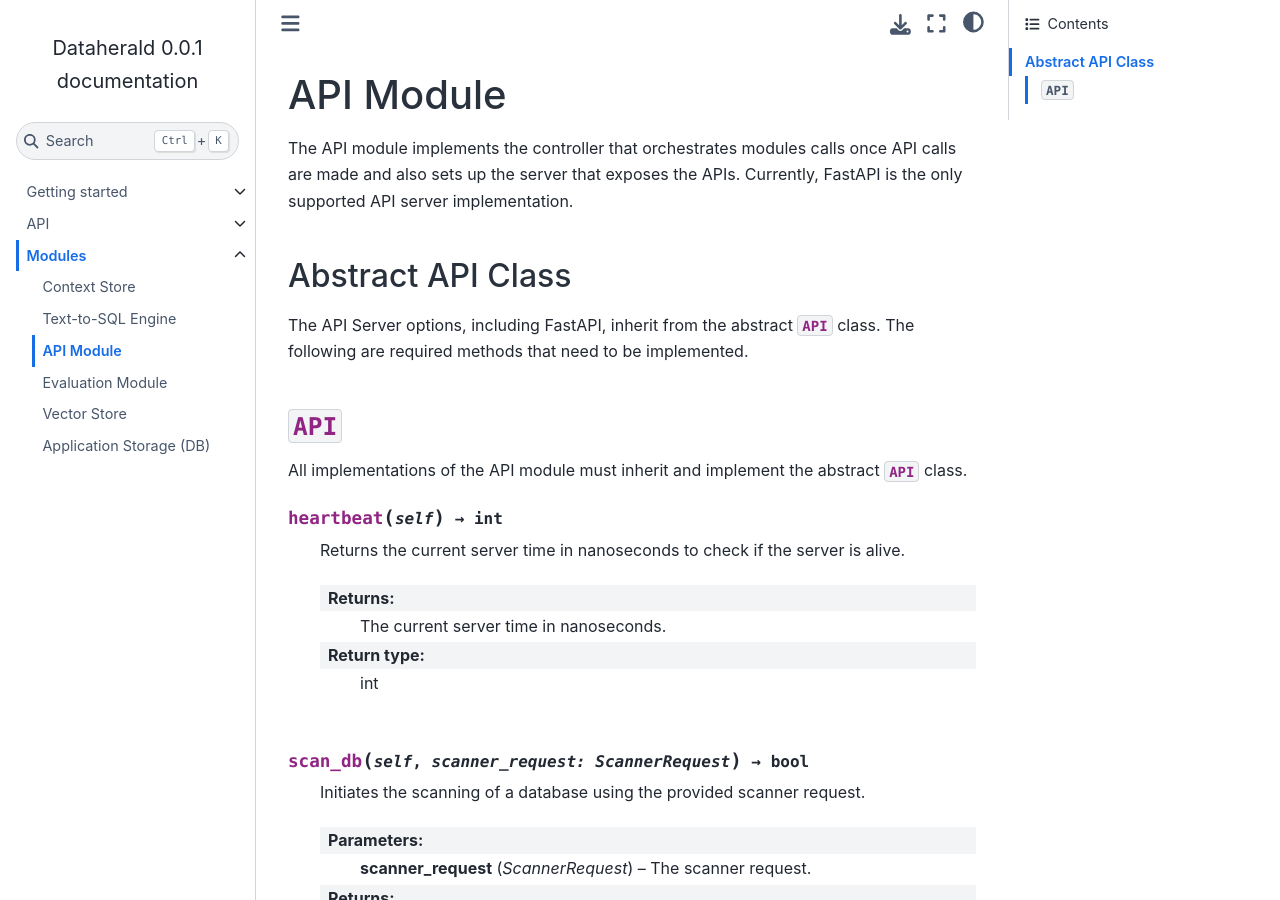
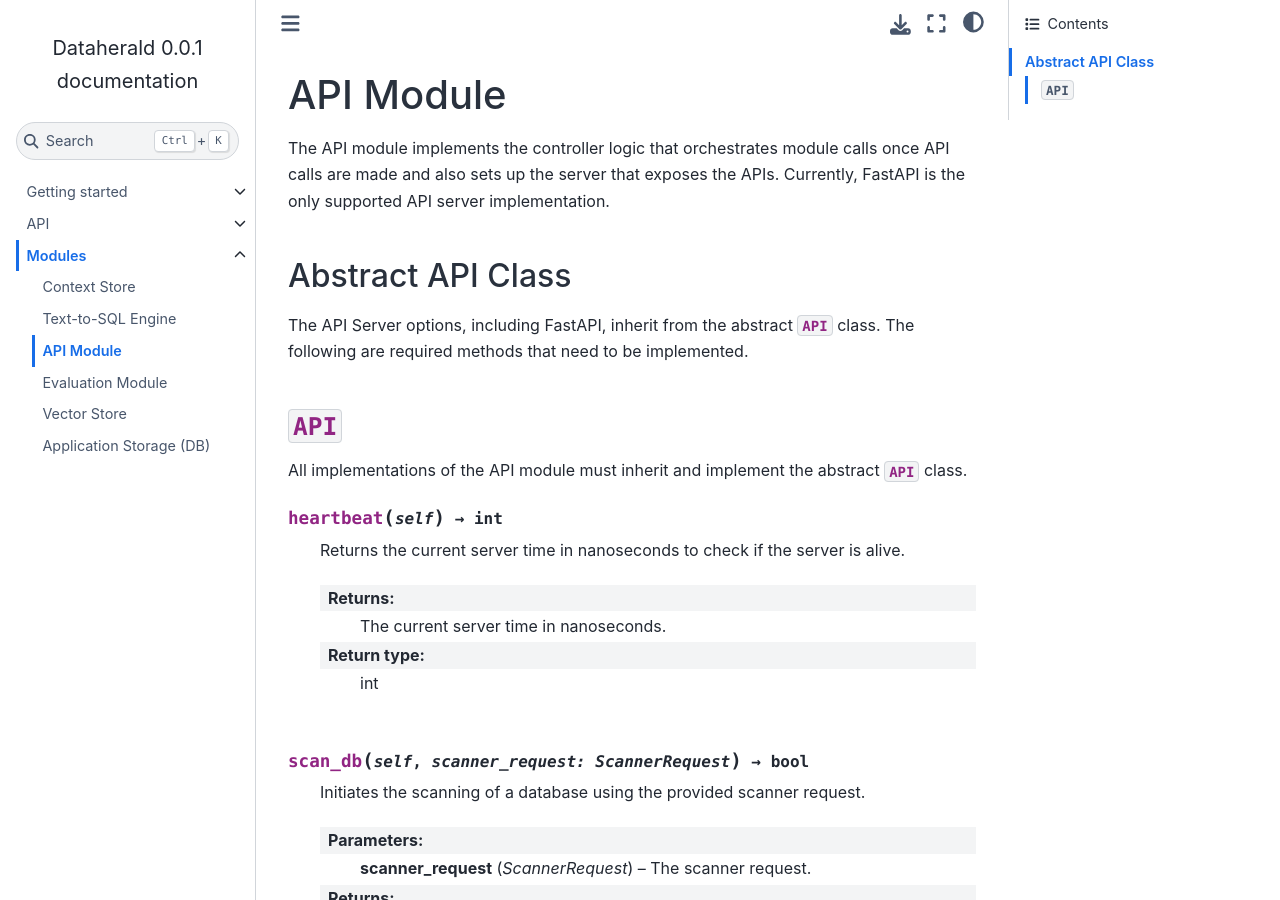
Before and after one commit to Dataherald/dataherald, a Sphinx documentation site: the page built from docs/api_server.rst, in a window 1280 px wide and 900 px high. Built offline with Sphinx 7.4.7 and the Sphinx Book theme 1.1.4, drawn with Linux system fonts in a browser that asks for light colours.

Commit message:
ft/Dh-4529/updating_docs_for_cnosistency fix typo in api_server.rst

```diff
--- a/docs/api_server.rst
+++ b/docs/api_server.rst
@@ -1,7 +1,7 @@
 API Module
 =================
 
-The API module implements the controller that orchestrates modules calls once API calls are made and also sets up the server that exposes the APIs. Currently, FastAPI is the only supported API server implementation.
+The API module implements the controller logic that orchestrates module calls once API calls are made and also sets up the server that exposes the APIs. Currently, FastAPI is the only supported API server implementation.
 
 Abstract API Class
 -------------------
```
